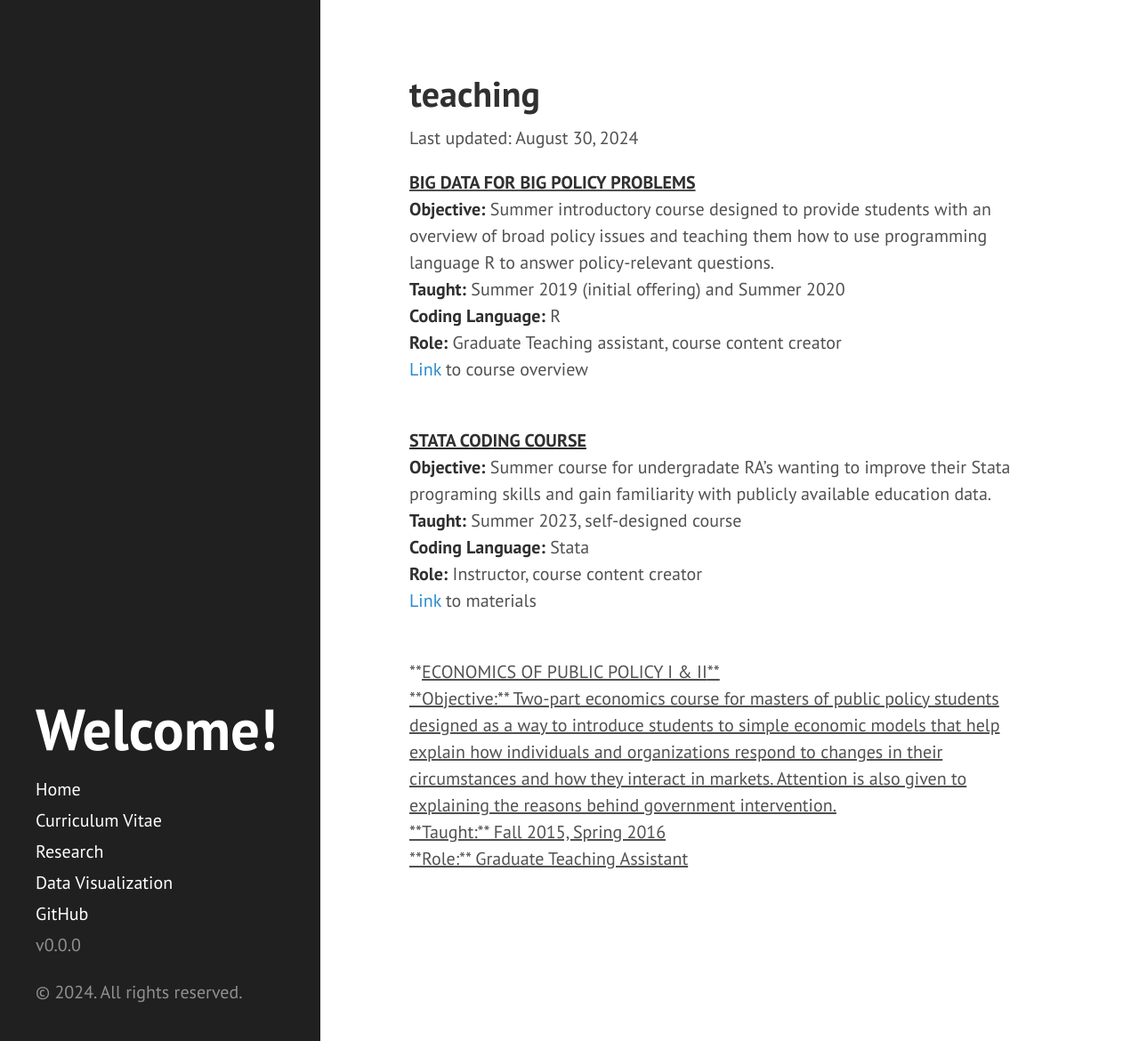
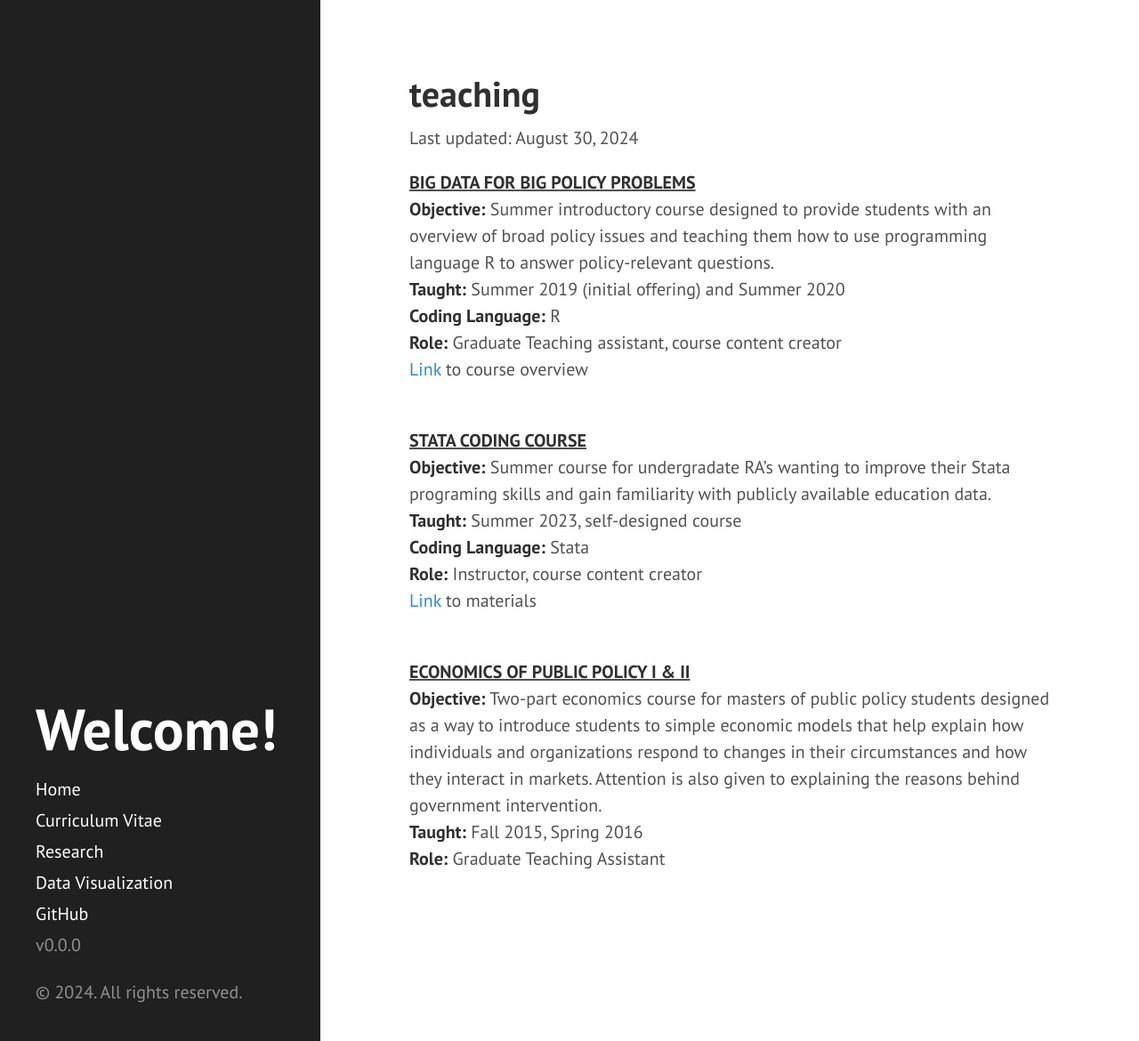
Before and after one commit to kcsadow/website, a Jekyll site: the page built from teaching.md, in a window 1280 px wide and 1170 px high. Shown: the whole window at 89% size. Built offline with Jekyll 4.4.1, drawn with Linux system fonts in a browser that asks for light colours.

```diff
--- a/teaching.md
+++ b/teaching.md
@@ -12,14 +12,14 @@ Last updated: August 30, 2024
 **Role:** Graduate Teaching assistant, course content creator <br>
 [Link](https://ecornell.cornell.edu/certificates/data-science-analytics/big-data-for-big-policy-problems/) to course overview <br> <br>
 
-**<u>STATA CODING COURSE</u>** <br>
+<ins>**STATA CODING COURSE**</ins> <br>
 **Objective:** Summer course for undergradate RA's wanting to improve their Stata programing skills and gain familiarity with publicly available education data.  <br>
 **Taught:** Summer 2023, self-designed course <br>
 **Coding Language:** Stata <br>
 **Role:** Instructor, course content creator <br>
 [Link](https://github.com/kcsadow/Stata-Coding-Class) to materials <br> <br>
 
-**<u>ECONOMICS OF PUBLIC POLICY I & II<u/>** <br>
+<ins>**ECONOMICS OF PUBLIC POLICY I & II**</ins> <br>
 **Objective:** Two-part economics course for masters of public policy students designed as a way to introduce students to simple economic models that help explain how individuals and organizations respond to changes in their circumstances and how they interact in markets. Attention is also given to explaining the reasons behind government intervention. <br>
 **Taught:** Fall 2015, Spring 2016 <br>
 **Role:** Graduate Teaching Assistant <br> <br>
```
